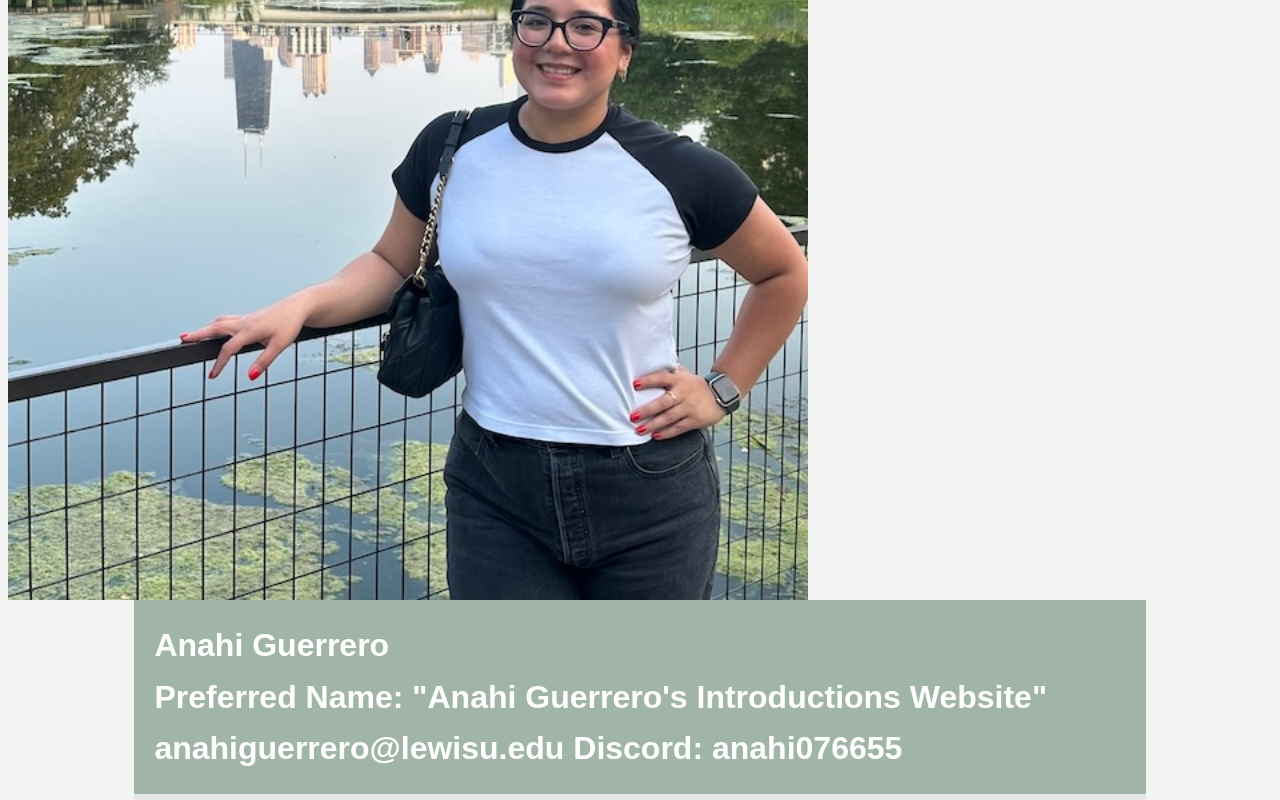
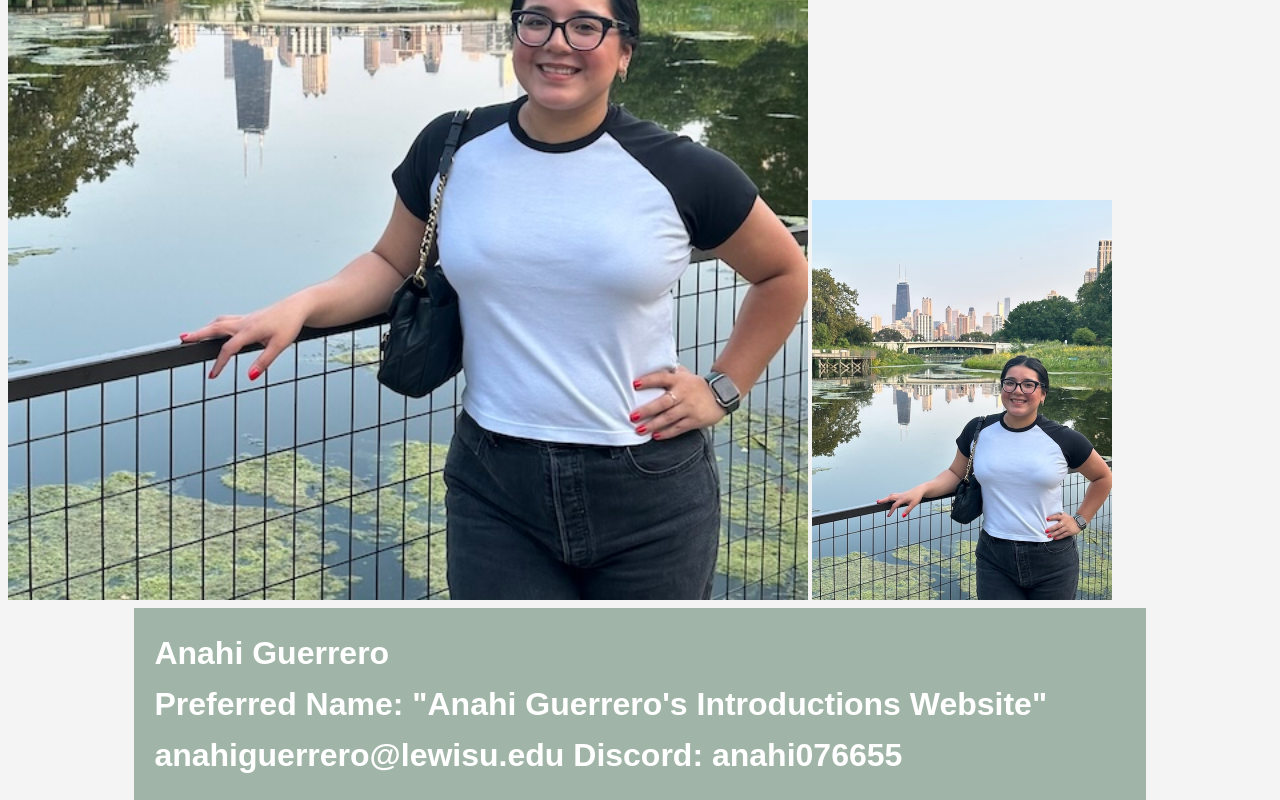
Before and after one commit to anahi203/me, a plain HTML site: page index.html in a window 1280 px wide. Shown: the part 594-1394 px from the top of the page. Drawn offline with Linux system fonts and the light colour scheme.

Commit message:
Update index.html

```diff
--- a/index.html
+++ b/index.html
@@ -10,6 +10,7 @@ my-website/
 <body>
   <h1>Hello World!</h1>
   <img src="https://github.com/anahi203/me/blob/main/me-800-by800.jpg?raw=true" alt="My Photo" width="800">
+	 <img src="https://github.com/anahi203/me/blob/main/me-800-by800.jpg?raw=true" alt="My Photo" width="300">
 </body>
 </html>
 
```
